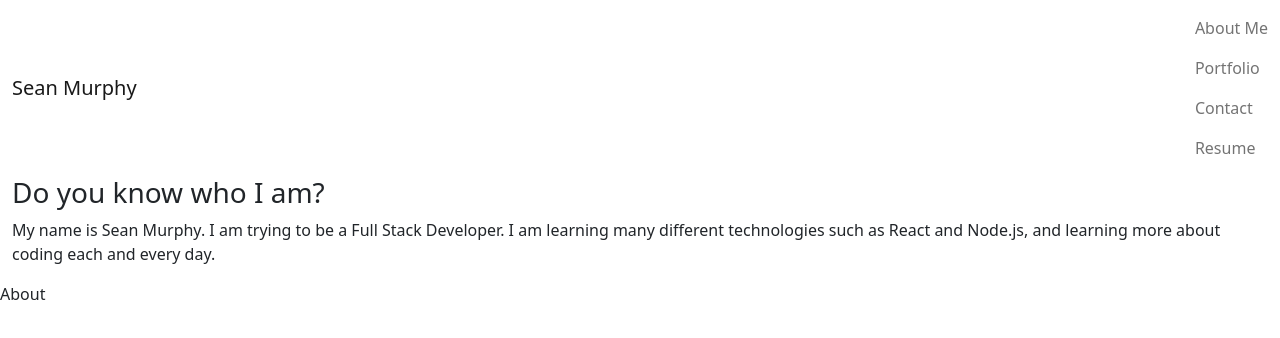
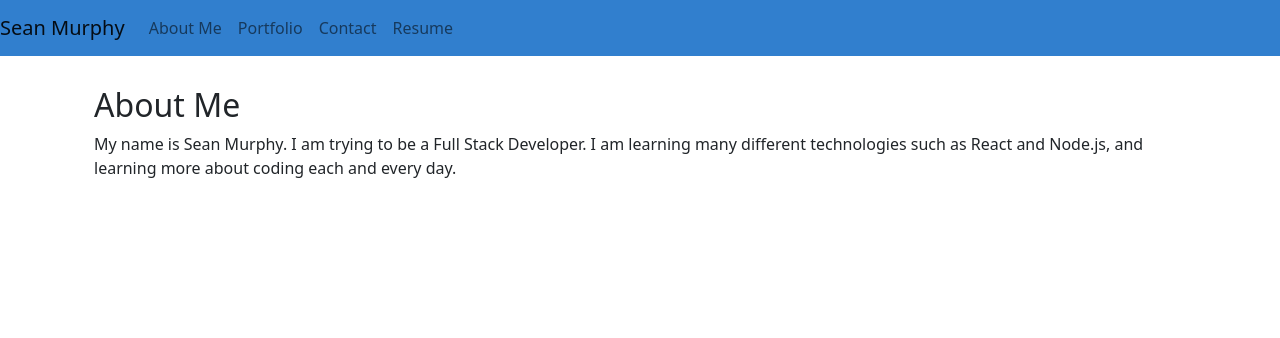
Before and after one commit to smurphy7326/good-react-portfolio, a React (Create React App) app: page / in a window 1280 px wide. Shown: the top 338 px of the page. Built offline with nearby package versions, Linux system fonts and the light colour scheme.

Commit message:
cannot get the links to work

```diff
--- a/src/App.css
+++ b/src/App.css
@@ -1,5 +1,11 @@
 .App {
   text-align: center;
+}
+
+main {
+  margin: 0 auto;
+  max-width: 80%;
+  padding: 30px 30px;
 }
 
 .App-logo {
--- a/src/App.js
+++ b/src/App.js
@@ -1,6 +1,5 @@
 import './App.css';
 import React, { useState } from "react";
-import { Container, Row } from 'react-bootstrap';
 import About from './components/About';
 import Contact from './components/Contact';
 // import Footer from './components/Footer';
@@ -8,14 +7,11 @@ import Header from './components/Header';
 import Portfolio from './components/Portfolio';
 import Resume from './components/Resume';
 
+// Had some help with AskBCS with this part for the navigation since it was pretty tricky.
 function App() {
-  const [currentPage, handlePageChange] = useState('About');
-
+  const [currentPage, handlePageChange] = useState('about');
   const renderPage = () => {
     switch (currentPage) {
-      case 'About':
-        return <About/>;
-
       case 'Portfolio':
         return <Portfolio/>;
 
@@ -23,22 +19,24 @@ function App() {
         return <Contact/>;
 
       case 'Resume':
-        return<Resume/>;
+        return <Resume/>;
 
       default: return <About/>;
-      }
-    };
-
-    return (
-      <Container fluid>
+    }
+  };
+  return (
+    <div className='page-container'>
+    <div className='content-wrap'>
       <Header currentPage={currentPage} handlePageChange={handlePageChange}/>
-      <Row id='sectionsContainer'>
+      <main className='container'>
         {
           renderPage()
         }
-      {/* <Footer/> */}
-    </Row>
-    </Container>
+      </main>
+    </div>
+      {/* <Footer /> */}
+    </div>
+
   );
 }
 
--- a/src/components/About/index.js
+++ b/src/components/About/index.js
@@ -1,16 +1,24 @@
 import React from 'react';
+import { Container, Row } from 'react-bootstrap';
 // Have to have a profile picture eventually
 
 const About = () => {
     return (
-        <div className='row'>
-            <div className='col s12'>
-                {/* <img className="profilePicture" src={profilePicture} alt="seanHeadshot"></img> */}
-            </div>
-                <h3 className='header'>Do you know who I am?</h3>
-                <p> My name is Sean Murphy. I am trying to be a Full Stack Developer. I am learning many different technologies such as React and Node.js, and learning more about coding each and every day. </p>
-            About
-        </div>
+        <Container id= 'aboutContainer'>
+            <Row className='firstAboutMe'>
+                <h2> About Me </h2>
+            </Row>
+            <Row>
+                <section>
+                    My name is Sean Murphy. I am trying to be a Full Stack Developer. I am learning many different technologies such as React and Node.js, and learning more about coding each and every day.
+                </section>
+            </Row>
+            <Row>
+                <section>
+                    {/* <img src='./assets/images/'></img> */}
+                </section>
+            </Row>
+        </Container>
     )
 }
 
--- a/src/components/Navigation/index.js
+++ b/src/components/Navigation/index.js
@@ -8,47 +8,23 @@ const {
     currentPage
 } = props;
 
+// https://react-bootstrap.github.io/components/navbar/ is where you can help find most of the information from this part.
     return (
-        <Col id ="navigation-bar">
-            <Navbar collapseOnSelect expand='med'>
-                <Navbar.Brand eventKey="about" onClick={() => handlePageChange('about')}>Sean Murphy</Navbar.Brand>
-                    <Nav className="setPage" onSelect= {(selectedPage) => handlePageChange(selectedPage)}>
+        <Col id ="navigationBar">
+            <Navbar collapseOnSelect expand='lg'>
+                <Navbar.Brand id='nav-brand-id' eventKey="about" onClick={() => handlePageChange('about')}>Sean Murphy</Navbar.Brand>
+                <Navbar.Toggle aria-controls="basic-navbar-nav" />
+                <Navbar.Collapse id="basic-navbar-nav">
+                    <Nav className="me-auto" onSelect= {(selectedKey) => handlePageChange(selectedKey)}>
                     <Nav.Link eventKey="about"><span className={currentPage==='about' ? 'activeSection' : 'inactiveSection'}>About Me</span></Nav.Link>
                     <Nav.Link eventKey="portfolio"><span data-testid="portfolio-nav-item" className={currentPage==='portfolio' ? 'activeSection' : 'inactiveSection'}>Portfolio</span></Nav.Link>
                     <Nav.Link eventKey="contact"><span className={currentPage==='contact' ? 'activeSection' : 'inactiveSection'}>Contact</span></Nav.Link>
                     <Nav.Link eventKey="resume"><span className={currentPage==='resume' ? 'activeSection' : 'inactiveSection'}>Resume</span></Nav.Link>
                 </Nav>
+                </Navbar.Collapse>
             </Navbar>
         </Col>
     )
-
-//     const tabs = ['About', 'Portfolio', 'Contact', 'Resume'];
-// // // have to work on this part a lot
-// // <a href="/">
-// //             <img className="logoMain"></img>
-// //             </a>
-
-//     return (
-//         <nav className="flex-row px-1">
-//             <div className='nav-wrapper'>
-//             <h1 className='right-hide'></h1>
-
-
-//         <ul className="right">
-//             {tabs.map(tab => (
-//                 <li key={tab}>
-//                     <a
-//                      href={'#' + tab.toLowerCase()}
-//                      onClick={() => props.handlePageChange(tab)}
-//                     >
-//                     {tab}
-//                     </a>
-//                 </li>
-//             ))}
-//         </ul>
-//     </div>
-//     </nav>
-//     )
 }
 
 export default Navigation;
--- a/src/components/Resume/index.js
+++ b/src/components/Resume/index.js
@@ -1,52 +1,52 @@
-import React from 'react'
+// import React from 'react'
 
 // add the link under h2
 // more work and lots of work needs to be done for this guy
-const Resume = () => {
-    return (
-        <div className='row'>
-            <h3 className='header'>Resume <span><img src='/favicon.ico' alt='aboutIcon'></img></span></h3>
-            <div className='row'>
-                <h5 className='col s12'>Click on this link to download my resume! <a href='' target='_blank'>Resume</a></h5>
-            </div>
-            <div className='divider'></div>
-            <div className='row'>
-                <h4 className='col s12'>Technologies</h4>
-            </div>
-            <div className='row'>
-            <div className="col s12 m6">
-                <div className="card blue">
-                    <div className="card-content">
-                        <h3 className="card-title">Front-End Technologies</h3>
-                        <ul>
-                        <li>HTML</li>
-                        <li>CSS</li>
-                        <li>jQuery</li>
-                        <li>Bootstrap</li>
-                        <li>Materialize</li>
-                        <li>Handlebars.js</li>
-                        <li>React</li>
-                        </ul>
-                    </div>
-                </div>
-            </div>
-            <div className="col s12 m6">
-                <div className="card-content">
-                    <h3 className="card-title">Back-End Technologies</h3>
-                    <ul>
-                        <li>MySQL</li>
-                        <li>Sequelize</li>
-                        <li>MongoDB</li>
-                        <li>Mongoose</li>
-                        <li>Heroku</li>
-                        <li>Node.js</li>
-                        <li>Express.js</li>
-                    </ul>
-                </div>
-            </div>
-        </div>
-        </div>
-    )
-}
+// const Resume = () => {
+//     return (
+//         <div className='row'>
+//             <h3 className='header'>Resume <span><img src='/favicon.ico' alt='aboutIcon'></img></span></h3>
+//             <div className='row'>
+//                 <h5 className='col s12'>Click on this link to download my resume! <a href='' target='_blank'>Resume</a></h5>
+//             </div>
+//             <div className='divider'></div>
+//             <div className='row'>
+//                 <h4 className='col s12'>Technologies</h4>
+//             </div>
+//             <div className='row'>
+//             <div className="col s12 m6">
+//                 <div className="card blue">
+//                     <div className="card-content">
+//                         <h3 className="card-title">Front-End Technologies</h3>
+//                         <ul>
+//                         <li>HTML</li>
+//                         <li>CSS</li>
+//                         <li>jQuery</li>
+//                         <li>Bootstrap</li>
+//                         <li>Materialize</li>
+//                         <li>Handlebars.js</li>
+//                         <li>React</li>
+//                         </ul>
+//                     </div>
+//                 </div>
+//             </div>
+//             <div className="col s12 m6">
+//                 <div className="card-content">
+//                     <h3 className="card-title">Back-End Technologies</h3>
+//                     <ul>
+//                         <li>MySQL</li>
+//                         <li>Sequelize</li>
+//                         <li>MongoDB</li>
+//                         <li>Mongoose</li>
+//                         <li>Heroku</li>
+//                         <li>Node.js</li>
+//                         <li>Express.js</li>
+//                     </ul>
+//                 </div>
+//             </div>
+//         </div>
+//         </div>
+//     )
+// }
 
-export default Resume;
+// export default Resume;
--- a/src/index.css
+++ b/src/index.css
@@ -11,3 +11,9 @@ code {
   font-family: source-code-pro, Menlo, Monaco, Consolas, 'Courier New',
     monospace;
 }
+
+#navigationBar {
+  background-color: #317FCE;
+  color: #CE8031;
+
+}
--- a/src/utils/helpers.js
+++ b/src/utils/helpers.js
@@ -1,4 +1,8 @@
 // This was helpful in the module that we used this past week
+
+export function normalizePageNames(pageName){
+  return pageName.toLowerCase();
+}
 
 export function capitalizeFirstLetter(string) {
     return string.charAt(0).toUpperCase() + string.slice(1);
```
Also changed, not shown: src/components/Footer/index.js (added).
